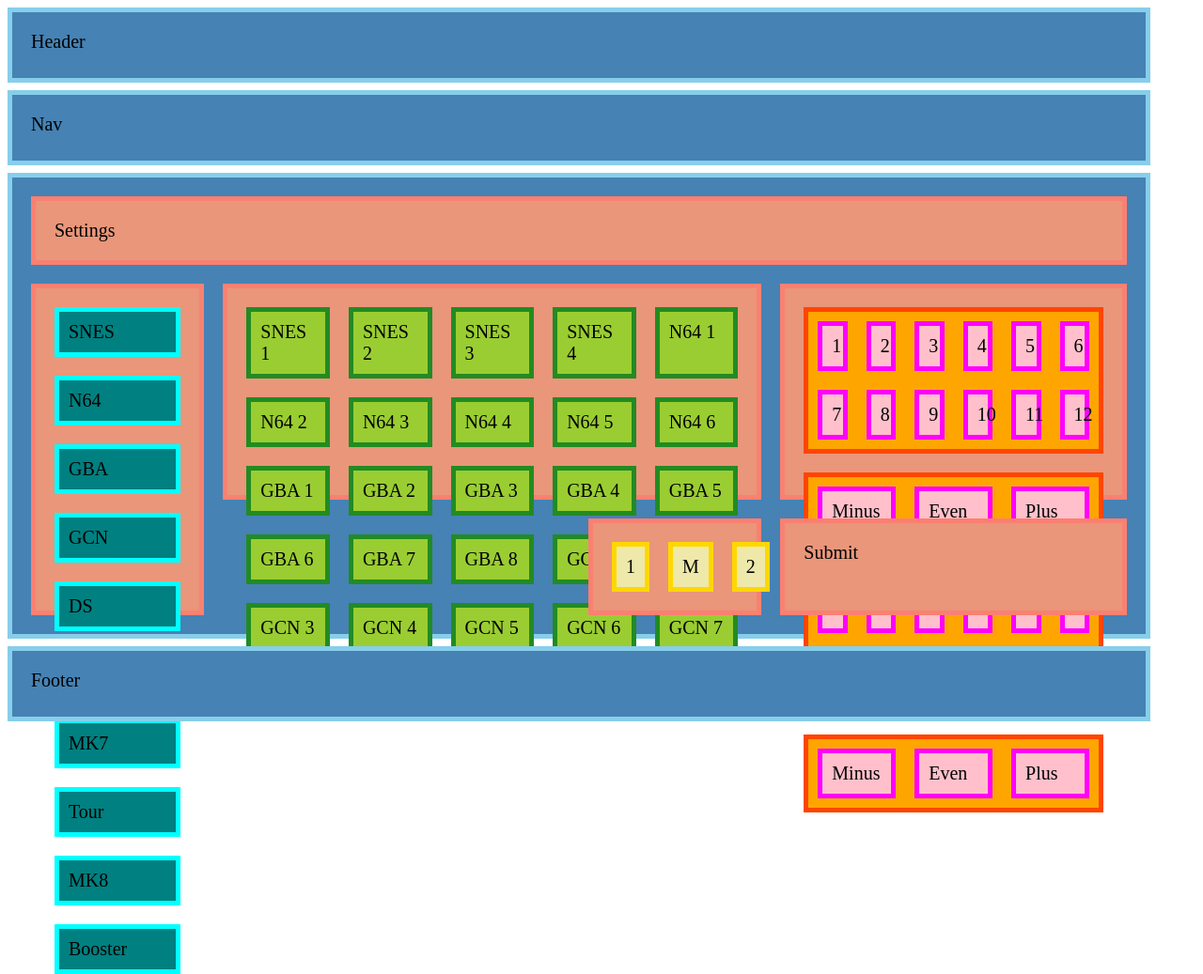
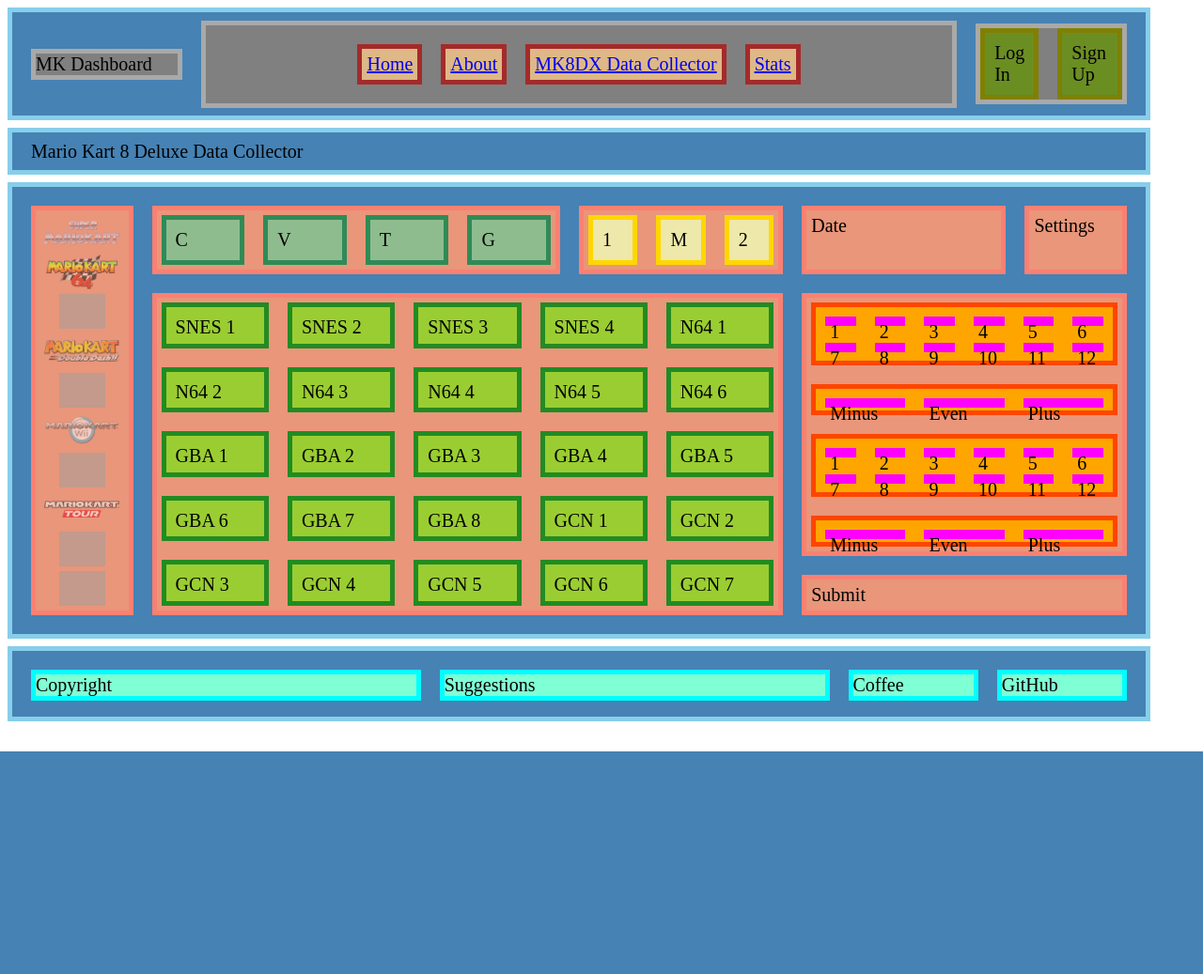
Before and after one commit to ThePsychedelicSeal/MK-Dashboard, a PHP site: page /MK8DX-Data-Collector.html in a window 1280 px wide. Shown: the whole page at 94% size. After the commit the page ends 800 px from the top, so only its background shows below. Run offline with PHP 8.4, Linux system fonts and the light colour scheme; grey boxes are pictures that could not be loaded.

Commit message:
Finishing Rough Grid

```diff
--- a/MK8DX-Data-Collector.html
+++ b/MK8DX-Data-Collector.html
@@ -7,22 +7,78 @@
     <link rel="stylesheet" href="css/style.css">
 </head>
 <body>
-    <div class="header">Header</div>
-    <div class="nav">Nav</div>
+    <div class="header">
+        <div class="logo">MK Dashboard</div>
+        <div class="nav">
+            <ul class="header-item"><a href="index.html">Home</a></ul>
+            <ul class="header-item"><a href="about.html">About</a></ul>
+            <ul class="header-item"><a href="MK8DX-Data-Collector.html">MK8DX Data Collector</a></ul>
+            <ul class="header-item"><a href="stats.html">Stats</a></ul>
+        </div>
+        <div class="login">
+            <div class="login-icon">Log In</div>
+            <div class="signup-icon">Sign Up</div>
+        </div>
+    </div>
+    <div class="title">Mario Kart 8 Deluxe Data Collector</div>
     <form class="content">
+            <div class="console">
+                <div class="console-select">
+                    <label class="console-select">
+                        <img src="/images/logos/Super-Mario-Kart.png" alt="Super Mario Kart">
+                        <input type="radio" name="console" id="snes-logo" value="SNES">
+                    </label>
+                </div>
+                <label class="console-select">
+                    <img src="/images/logos/Mario-Kart-64.png" alt="Mario Kart 64">
+                    <input type="radio" name="console" id="n64-logo" value="N64">
+                </label>
+                <label class="console-select">
+                    <img src="images/logos/Mario-Kart-Super-Circuit.png" alt="Mario Kart Super Circuit">
+                    <input type="radio" name="console" id="gba-logo" value="GBA">
+                </label>
+                <label class="console-select">
+                    <img src="images/logos/Mario-Kart-Double-Dash.png" alt="Mario Kart Double Dash">
+                    <input type="radio" name="console" id="gcn-logo" value="GCN">
+                </label>
+                <label class="console-select">
+                    <img src="images/logos/Mario-Kart-DS.png" alt="Mario Kart DS">
+                    <input type="radio" name="console" id="ds-logo" value="DS">
+                </label>
+                <label class="console-select">
+                    <img src="images/logos/Mario-Kart-Wii.png" alt="Mario Kart Wii">
+                    <input type="radio" name="console" id="wii-logo" value="Wii">
+                </label>
+                <label class="console-select">
+                    <img src="images/logos/Mario-Kart-7.png" alt="Mario Kart 7">
+                    <input type="radio" name="console" id="mk7-logo" value="MK7">
+                </label>
+                <label class="console-select">
+                    <img src="images/logos/Mario-Kart-Tour.png" alt="Mario Kart Tour">
+                    <input type="radio" name="console" id="tour-logo" value="Tour">
+                </label>
+                <label class="console-select">
+                    <img src="images/logos/Mario-Kart-8.png" alt="Mario Kart 8">
+                    <input type="radio" name="console" id="mk8-logo" value="MK8">
+                </label>
+                <label class="console-select">
+                    <img src="images/logos/Mario-Kart-8-Deluxe-Booster-Course-Pass.png" alt="Mario Kart 8 Deluxe Booster Courses">
+                    <input type="radio" name="console" id="booster-logo" value="Booster">
+                </label>
+            </div>
+            <div class="class">
+                <div class="class-select">1</div>
+                <div class="class-select">M</div>
+                <div class="class-select">2</div>
+            </div>
+            <div class="date">Date</div>
+            <div class="build">
+                <div class="character-select">C</div>
+                <div class="vehicle-select">V</div>
+                <div class="tire-select">T</div>
+                <div class="glider-select">G</div>
+            </div>
             <div class="settings">Settings</div>
-                <div class="console">
-                    <div class="console-select">SNES</div>
-                    <div class="console-select">N64</div>
-                    <div class="console-select">GBA</div>
-                    <div class="console-select">GCN</div>
-                    <div class="console-select">DS</div>
-                    <div class="console-select">Wii</div>
-                    <div class="console-select">MK7</div>
-                    <div class="console-select">Tour</div>
-                    <div class="console-select">MK8</div>
-                    <div class="console-select">Booster</div>
-                </div>
             <div class="course">
                 <div class="thumbnail-select snesCourse">SNES 1</div>
                 <div class="thumbnail-select snesCourse">SNES 2</div>
@@ -49,11 +105,6 @@
                 <div class="thumbnail-select gcnCourse">GCN 5</div>
                 <div class="thumbnail-select gcnCourse">GCN 6</div>
                 <div class="thumbnail-select gcnCourse">GCN 7</div>
-            </div>
-            <div class="class">
-                <div class="class-select">1</div>
-                <div class="class-select">M</div>
-                <div class="class-select">2</div>
             </div>
             <div class="stats">
                 <div class="position1">
@@ -97,6 +148,11 @@
             </div>
             <div class="submit">Submit</div>
         </form>
-        <div class="footer">Footer</div>
+        <div class="footer">
+            <div class="copyright">Copyright</div>
+            <div class="suggestions">Suggestions</div>
+            <div class="coffee">Coffee</div>
+            <div class="github">GitHub</div>
+        </div>
 </body>
 </html>
--- a/css/style.css
+++ b/css/style.css
@@ -1,15 +1,19 @@
 body {
     display: grid;
     grid-template-columns: minmax(0, 1fr);
-    grid-template-rows: 80px 80px minmax(0, 1fr) 80px;
+    grid-template-rows: 120px 50px minmax(0, 1fr) 80px;
     grid-template-areas:
         "header"
-        "nav"
+        "title"
         "content"
         "footer";
     width: 95vw;
     height: 95vh;
     gap: .5em;
+}
+
+input[type=radio] {
+    display: none;
 }
 
 form {
@@ -18,7 +22,7 @@
     padding:0;
 }
 
-.header, .nav, .content, .footer {
+.header, .title, .content, .footer {
     background-color: steelblue;
     font-size: 20px;
     padding: 20px;
@@ -27,68 +31,135 @@
 
 .header {
     grid-area: header;
+    display: grid;
+    grid-template-columns: 1fr 5fr 1fr;
+    grid-auto-rows: minmax(0, 1fr);
+    grid-template-areas:
+    "logo nav login";
+    gap: 1em;
+    justify-content: center;
+    align-items: center;
+}
+
+.logo, .nav, .login {
+    background-color: gray;
+    font-size: 20px;
+    border: 5px solid darkgray;
+}
+
+.logo {
+    grid-area: logo;
+    display: flex;
+    flex-wrap: wrap;
+    justify-content: start;
+    align-items: center;
 }
 
 .nav {
     grid-area: nav;
+    display: flex;
+    justify-content: center;
+    align-items: center;
+    gap: 1em;
+}
+
+.nav ul {
+    background-color: burlywood;
+    padding: 5px;
+    font-size: 20px;
+    border: 5px solid brown;
+}
+
+.login {
+    grid-area: login;
+    width: auto;
+    display: flex;
+    justify-content: end;
+    align-items: center;
+    gap: 1em;
+}
+
+.login [class$="-icon"] {
+    background-color: olivedrab;
+    font-size: 20px;
+    padding: 10px;
+    border: 5px solid olive;
+}
+
+.title {
+    grid-area: title;
+    display: flex;
+    justify-content: start;
+    align-items: center;
 }
 
 .content {
     grid-area: content;
     display: grid;
-    grid-template-columns: minmax(0, 1fr) minmax(0, 2fr) minmax(0, 1fr) minmax(0, 2fr);
-    grid-template-rows: 1fr minmax(0, 9fr);
+    grid-template-columns: minmax(0, 1fr) minmax(0, 4fr) repeat(2, minmax(0, 2fr)) minmax(0, 1fr);
+    grid-template-rows: 1fr minmax(0, 9fr) 1fr;
     grid-template-areas:
-        "settings settings settings settings"
-        "console course course stats"
-        "console . class submit";
+        "console build class date settings"
+        "console course course stats stats"
+        "console course course submit submit";
     gap: 1em;
     height: 1fr;
 }
 
-.settings, .console, .course, .stats, .class, .submit {
+.build, .date, .console, .course, .stats, .class, .submit, .session, .settings{
     background-color: darksalmon;
     font-size: 20px;
-    padding: 20px;
+    padding: .25em;
     border: 5px solid salmon;
-}
-
-
-.settings {
-    grid-area: settings;
 }
 
 .console {
     grid-area: console;
     display: grid;
     grid-template-columns: 1fr;
-    grid-template-rows: repeat(10,1fr);
+    grid-template-rows: repeat(10,minmax(0, 1fr));
     justify-content: space-around;
-    gap: 1em;
+    gap: .25em;
     height: 1fr;
 }
 
 .console-select {
-    background-color: teal;
-    font-size: 20px;
-    padding: 10px;
-    border: 5px solid cyan;
+    padding: 0px;
     height: 1fr;
+    display: flex;
+    align-items: center;
+    justify-content: center;
 }
 
-.course {
-    grid-area: course;
+.console-select img {
+    object-fit: contain;
+    width: 90%;
+    height: 100%;
+    opacity: 50%;
+    display: block;
+
+    &:hover {
+        opacity: 100%;
+        transition: opacity 250ms;
+    }
+}
+
+.console input[type=radio]:checked + label > img {
+    border: 5px solid gold;
+}
+
+.build {
+    grid-area: build;
     display: grid;
-    grid-template-columns: repeat(5, 1fr);
-    grid-template-rows: repeat(5, 1fr);
+    grid-template-columns: repeat(4, 1fr);
     gap: 1em;
 }
 
-.thumbnail-select {
-    background-color: yellowgreen;
+.build > div[class$="-select"] {
+    background-color: darkseagreen;
     font-size: 20px;
     padding: 10px;
-    border: 5px solid forestgreen;
+    border: 5px solid seagreen;
 }
 
 .class {
@@ -105,11 +176,30 @@
     border: 5px solid gold;
 }
 
+.date {
+    grid-area: date;
+}
+
+.course {
+    grid-area: course;
+    display: grid;
+    grid-template-columns: repeat(5, minmax(0, 1fr));
+    grid-template-rows: repeat(5, minmax(0, 1fr));
+    gap: 1em;
+}
+
+.thumbnail-select {
+    background-color: yellowgreen;
+    font-size: 20px;
+    padding: 10px;
+    border: 5px solid forestgreen;
+}
+
 .stats {
     grid-area: stats;
     display: grid;
     grid-template-columns: minmax(0, 1fr);
-    grid-template-rows: 3fr 1fr 3fr 1fr;
+    grid-template-rows: repeat(2, minmax(0, 2fr) minmax(0, 1fr));
     gap: 1em;
 }
 
@@ -123,20 +213,21 @@
 div[class*="position"] {
     display: grid;
     grid-template-columns: repeat(6, minmax(0, 1fr));
-    grid-auto-rows: auto;
+    grid-auto-rows: minmax(0, 1fr);
     gap: 1em;
 }
 
 div[class*="points"] {
     display: grid;
     grid-template-columns: repeat(3, minmax(0, 1fr));
+    grid-auto-rows: minmax(0, 1fr);
     gap: 1em;
 }
 
 div[class*="position-select"],div[class*="points-select"] {
     background-color: pink;
     font-size: 20px;
-    padding: 10px;
+    padding: 0;
     border: 5px solid magenta;
 }
 
@@ -146,4 +237,15 @@
 
 .footer {
     grid-area: footer;
+    display: grid;
+    grid-template-columns: repeat(2, 3fr) 1fr 1fr;
+    grid-template-areas:
+    "copyright suggestions coffee github";
+    gap: 1em;
 }
+
+.copyright, .suggestions, .coffee, .github {
+    background-color: aquamarine;
+    font-size: 20px;
+    border: 5px solid aqua;
+}
```
